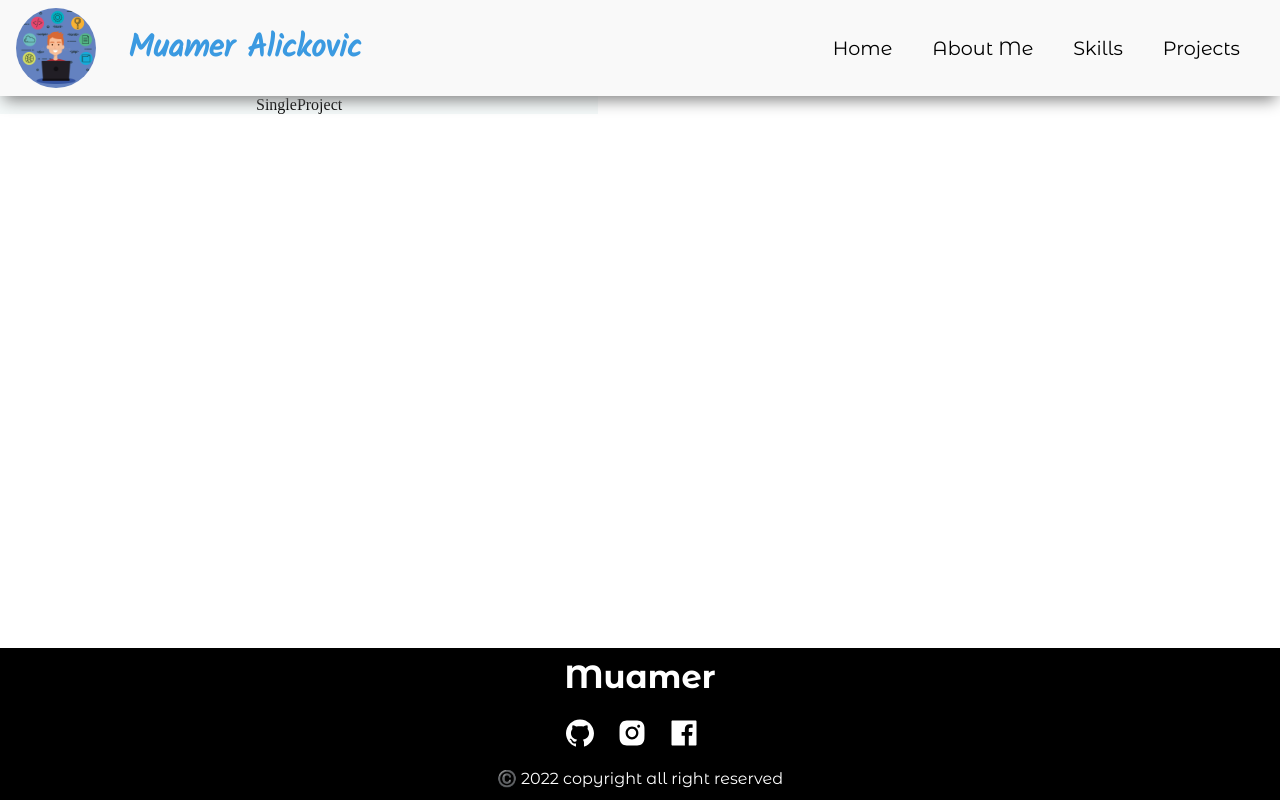
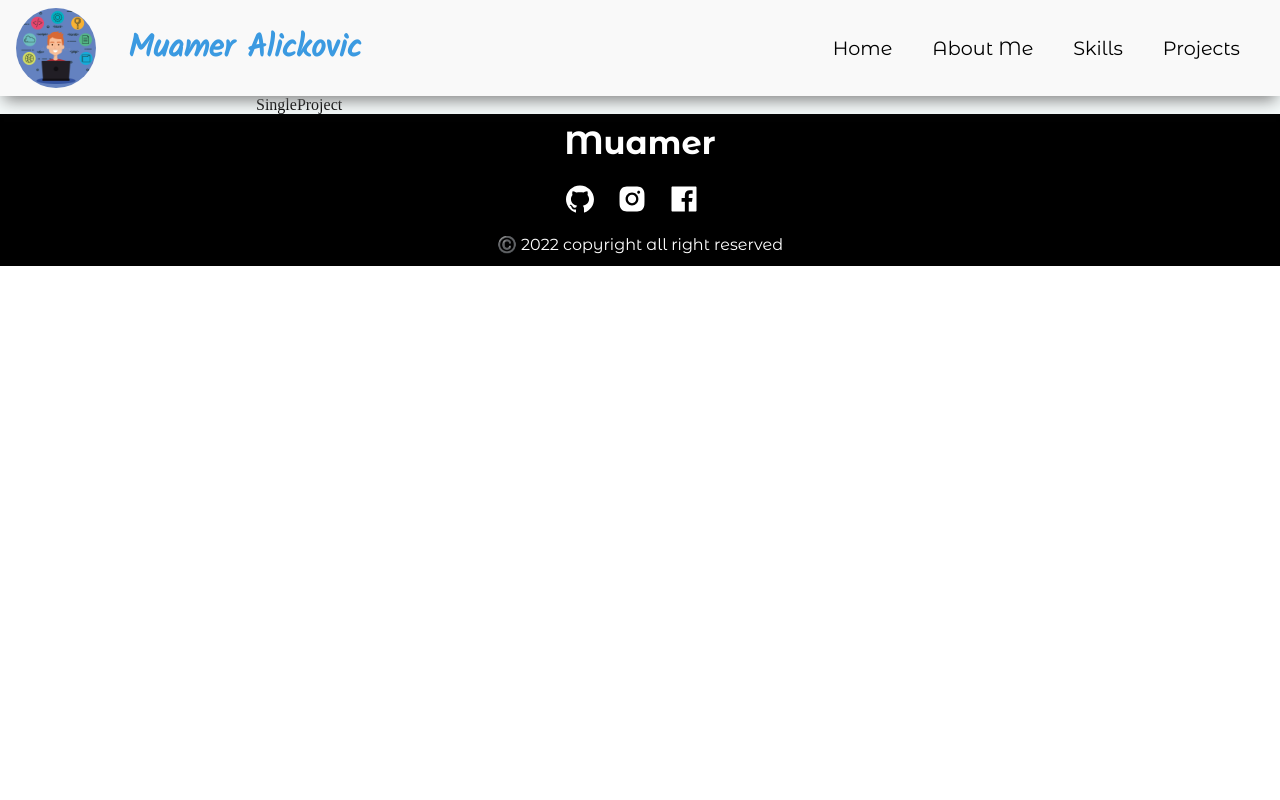
Before and after one commit to mr-am2k/portfolio, a React (Create React App) app: page /1 in a window 1280 px wide. Built offline with nearby package versions, Linux system fonts and the light colour scheme.

Commit message:
Fixed footer design

```diff
--- a/src/App.jsx
+++ b/src/App.jsx
@@ -13,7 +13,7 @@ const Home = () => (
 )
 const App = () => {
   return (
-    <Fragment>
+    <div className={classes.wrapper}>
       <div className={classes.navbar}>
         <Navbar />
       </div>
@@ -23,8 +23,11 @@ const App = () => {
           <Route path='/:projectName' element={<SingleProject />} />
         </Routes>
       </div>
-      <Footer/>
-    </Fragment>
+      <div className={classes.footer}>
+
+        <Footer />
+      </div>
+    </div>
   )
 }
 
--- a/src/App.module.css
+++ b/src/App.module.css
@@ -2,12 +2,6 @@
   margin-top: 6rem;
   padding: 0 20%;
   background-color: var(--background-color);
-  position: absolute;
-  z-index: 1;
-}
-.navbar{
-    position: absolute;
-    z-index: 5;
 }
 @media screen and (max-width: 950px) {
   .homePage {
--- a/src/components/Footer/Footer.module.css
+++ b/src/components/Footer/Footer.module.css
@@ -9,10 +9,6 @@
     padding-bottom: 2.5rem;
     background-color: black;
     color: white;
-    position: fixed;
-    bottom: 0;
-    width: 100%;
-    z-index: 3;
 }
 .footerIcons a{
     color: white;
--- a/src/components/Projects/Projects.module.css
+++ b/src/components/Projects/Projects.module.css
@@ -4,7 +4,6 @@
   width: 100%;
   flex-wrap: wrap;
   margin-top: 5rem;
-  margin-bottom: 7rem;
 }
 .projectsContainer h1 {
   width: 100%;
```
